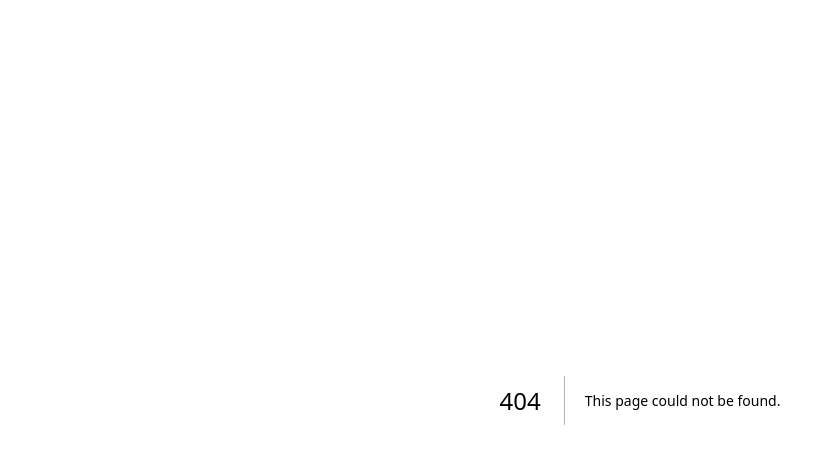
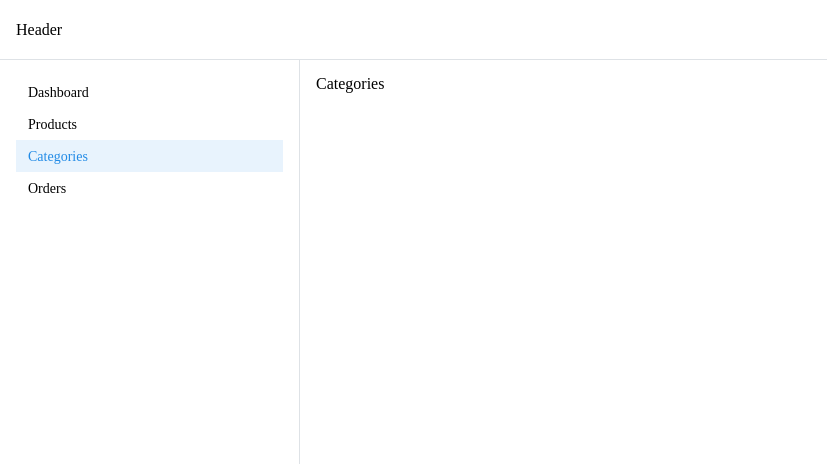
Before and after one commit to Virass/VeloMax, a Next.js app: page /admin/categories in a window 1280 px wide. Before the commit this address had no page. Shown: the top 464 px of the page, without its empty margins (0-827 px from the left). Built offline with nearby package versions, Linux system fonts and the light colour scheme.

Commit message:
feat(admin): add categories, orders, and products tabs

```diff
--- /dev/null
+++ b/src/app/admin/categories/page.tsx
@@ -0,0 +1,3 @@
+export default function Categories() {
+    return <div>Categories</div>;
+}
--- /dev/null
+++ b/src/app/admin/orders/page.tsx
@@ -0,0 +1,3 @@
+export default function Orders() {
+    return <div>Orders</div>;
+}
--- /dev/null
+++ b/src/app/admin/products/page.tsx
@@ -0,0 +1,3 @@
+export default function Products() {
+    return <div>Products</div>;
+}
```
